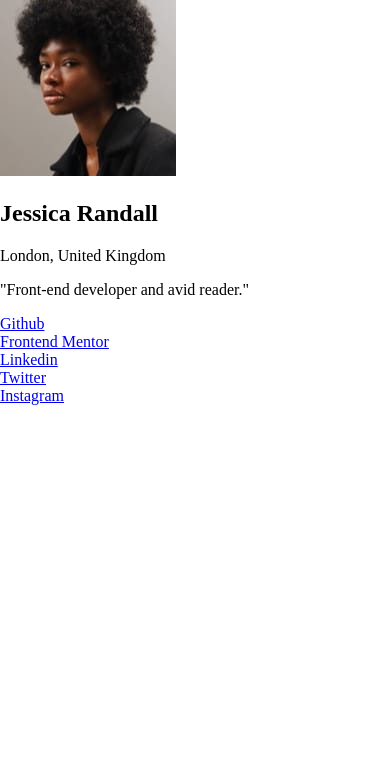
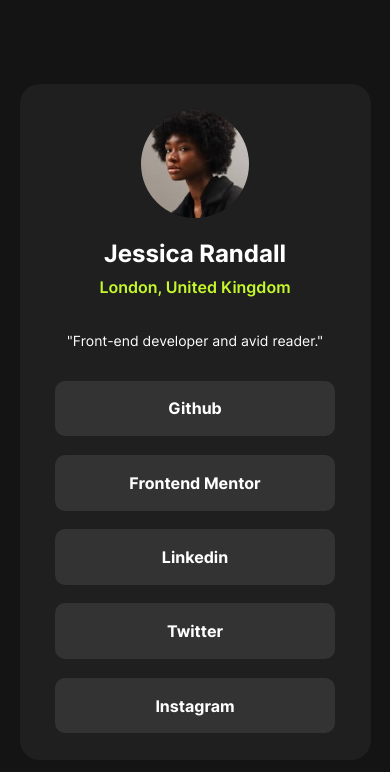
Before and after one commit to justelouis/Social-Link-Profile, a React (Vite) app: page / in a window 390 px wide. Shown: the top 772 px of the page. Built offline with nearby package versions, Linux system fonts and the light colour scheme.

Commit message:
Mobile design

```diff
--- a/src/App.css
+++ b/src/App.css
@@ -5,3 +5,94 @@
 .attribution a {
   color: hsl(228, 45%, 44%);
 }
+:root{
+  --green: hsl(75, 94%, 57%);
+  --white: hsl(0, 0%, 100%);
+  --grey700: hsl(0, 0%, 20%);
+  --grey800: hsl(0, 0%, 12%);
+  --grey900: hsl(0, 0%, 8%);
+}
+main{
+    background-color: var(--grey800);
+    width: 90dvw;
+    height: 80dvh;
+    border-radius: 20px;
+    display: flex;
+    flex-direction: column;
+    align-items: center;
+    justify-content: center;
+
+    .profileInfos{
+        height: 40%;
+        width: 100%;
+        display: flex;
+        flex-direction: column;
+        align-items: center;
+        justify-content: space-around;
+
+        img{
+            height: 40%;
+            border-radius: 100px;
+        }
+        div{
+            height: 25%;
+            display: flex;
+            flex-direction: column;
+            align-items: center;
+            justify-content: space-around;
+
+            h1{
+                margin: 0;
+                font-weight: 700;
+            }
+            span{
+                color: var(--green);
+                font-weight: 600;
+            }
+        }
+        p{
+            font-weight: 400;
+            font-size: 14px;
+        }
+    }
+
+    .links{
+        height: 55%;
+        width: 100%;
+        display: flex;
+            flex-direction: column;
+            align-items: center;
+            justify-content: space-around;
+
+        div{
+            background-color: var(--grey700);
+            width: 80%;
+            height: 15%;
+            border-radius: 10px;
+            transition: .5s;
+
+
+            a{
+                display: flex;
+                justify-content: center;
+                align-items: center;
+                color: var(--white);
+                text-decoration: none;
+                height: 100%;
+                width: 100%;
+                font-weight: 700;
+            }
+
+        }
+        div:hover{
+            background-color: var(--green);
+            a{
+                color: var(--grey900);
+            }
+        }
+    }
+}
+
+@media screen and (min-width :600px){
+
+}
--- a/src/App.tsx
+++ b/src/App.tsx
@@ -1,11 +1,11 @@
 import './App.css';
 import profilPicture from './assets/images/avatar-jessica.jpeg';
-import { LinkButton } from './components/linkButton';
+import { LinkButton } from './components/LinkButton';
 
 function App() {
   return (
     <main>
-      <section>
+      <section className='profileInfos'>
         <img src={profilPicture} alt="Profile picture" />
         <div>
           <h1>Jessica Randall</h1>
@@ -15,7 +15,7 @@ function App() {
         <p>"Front-end developer and avid reader."</p>
       </section>
 
-      <section>
+      <section className='links'>
         <LinkButton link="https://github.com/justelouis">Github</LinkButton>
         <LinkButton link="https://www.frontendmentor.io/profile/justelouis">Frontend Mentor</LinkButton>
         <LinkButton link="https://www.linkedin.com/in/louis-cadix2/">Linkedin</LinkButton>
--- a/src/index.css
+++ b/src/index.css
@@ -1,3 +1,15 @@
+:root{
+  --green: hsl(75, 94%, 57%);
+  --white: hsl(0, 0%, 100%);
+  --grey700: hsl(0, 0%, 20%);
+  --grey800: hsl(0, 0%, 12%);
+  --grey900: hsl(0, 0%, 8%);
+}
+
+@font-face {
+  font-family: "Inter";
+  src: url(assets/fonts/Inter-VariableFont_slnt\,wght.ttf);
+}
 * {
   box-sizing: border-box;
 }
@@ -6,3 +18,16 @@ body {
   padding: 0;
   margin: 0;
 }
+
+body
+{
+  width: 100dvw;
+  height: 100dvh;
+  font-family: 'Inter';
+  color: var(--white);
+  background-color: var(--grey900);
+  display: flex;
+  align-items: center;
+  justify-content: center;
+
+}
```
